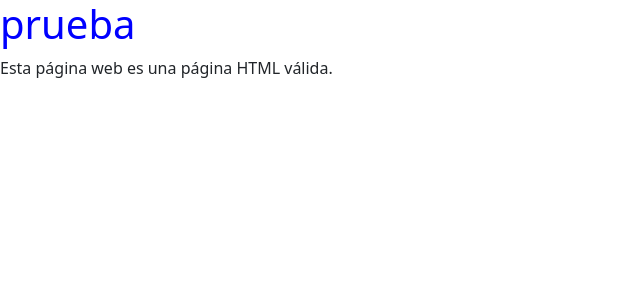
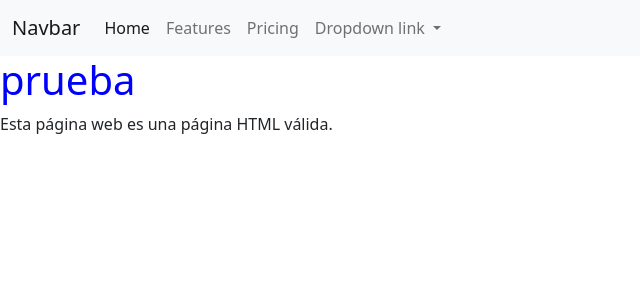
Before and after one commit to ktorres63/Sistema-Medico, a Django app: template Sistema/templates/tempBase.html in a window 1280 px wide. Shown: the top 300 px of the page, without its empty margins (0-640 px from the left). Run offline with Django 4.2, Linux system fonts and the light colour scheme; the template is opened without the code that fills it, so the values that code supplies are empty.

Commit message:
creacion de la navBar

```diff
--- a/Sistema/static/css/login.css
+++ b/Sistema/static/css/login.css
@@ -17,9 +17,10 @@ body {
 @media screen and (max-height: 450px) {
     .sidenav {padding-top: 15px;}
 }
+
 @media screen and (max-width: 450px) {
     .login-form{
-        margin-top: 0%;
+        margin-top: 10%;
     }
     .register-form{
         margin-top: 10%;
@@ -29,6 +30,7 @@ body {
     .main{
         margin-left: 40%;
     }
+
     .sidenav{
         width: 40%;
         position: fixed;
@@ -54,7 +56,6 @@ body {
 .login-main-text h2{
     font-weight: 300;
 }
-
 .btn-black{
     background-color: #000 !important;
     color: #fff;
--- /dev/null
+++ b/Sistema/templates/navBar.html
@@ -0,0 +1,32 @@
+<!doctype html>
+<nav class="navbar navbar-expand-lg bg-light">
+  <div class="container-fluid">
+    <a class="navbar-brand" href="#">Navbar</a>
+    <button class="navbar-toggler" type="button" data-bs-toggle="collapse" data-bs-target="#navbarNavDropdown" aria-controls="navbarNavDropdown" aria-expanded="false" aria-label="Toggle navigation">
+      <span class="navbar-toggler-icon"></span>
+    </button>
+    <div class="collapse navbar-collapse" id="navbarNavDropdown">
+      <ul class="navbar-nav">
+        <li class="nav-item">
+          <a class="nav-link active" aria-current="page" href="#">Home</a>
+        </li>
+        <li class="nav-item">
+          <a class="nav-link" href="#">Features</a>
+        </li>
+        <li class="nav-item">
+          <a class="nav-link" href="#">Pricing</a>
+        </li>
+        <li class="nav-item dropdown">
+          <a class="nav-link dropdown-toggle" href="#" role="button" data-bs-toggle="dropdown" aria-expanded="false">
+            Dropdown link
+          </a>
+          <ul class="dropdown-menu">
+            <li><a class="dropdown-item" href="#">Action</a></li>
+            <li><a class="dropdown-item" href="#">Another action</a></li>
+            <li><a class="dropdown-item" href="#">Something else here</a></li>
+          </ul>
+        </li>
+      </ul>
+    </div>
+  </div>
+</nav>
--- a/Sistema/templates/tempBase.html
+++ b/Sistema/templates/tempBase.html
@@ -12,8 +12,11 @@
 </head>
 
 <body>
+    {% include "navBar.html" %}
     <h1>prueba </h1>
     <p>Esta página web es una página HTML válida.</p>
+
+
     {% block content %}
 
     {% endblock %}
--- a/Sistema/urls.py
+++ b/Sistema/urls.py
@@ -3,6 +3,9 @@ from Sistema.views import *
 
 urlpatterns = [
     path('',loginView, name='login'),
-    path('Medicos/',MedicoListView.as_view(), name='gestion_Medicos')
+    path('Medicos/',MedicoListView.as_view(), name='gestion_Medicos'),
+    path('home/',HomeView, name='home'),
+
+
 
 ]
--- a/Sistema/views.py
+++ b/Sistema/views.py
@@ -5,6 +5,8 @@ from .models import *
 def loginView(request):
     return render(request,"login.html")
 
+def HomeView(request):
+    return render(request,"tempBase.html")
 
 class MedicoListView(ListView):
     model = Medico
```
Also changed, not shown: Sistema/static/css/log.css (deleted, +0 -75 lines).
